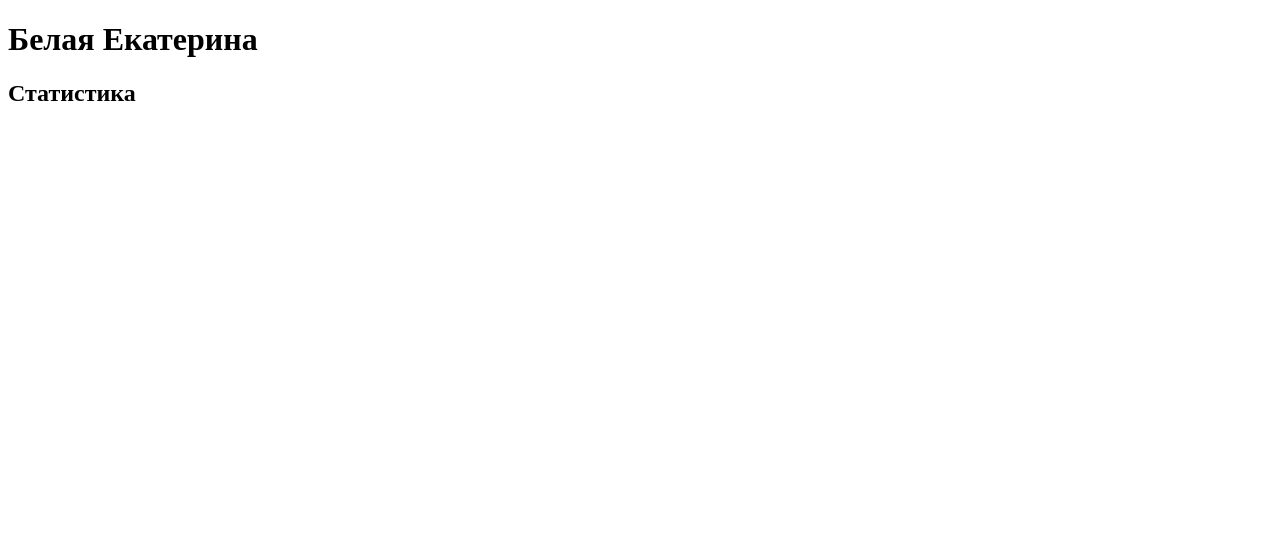
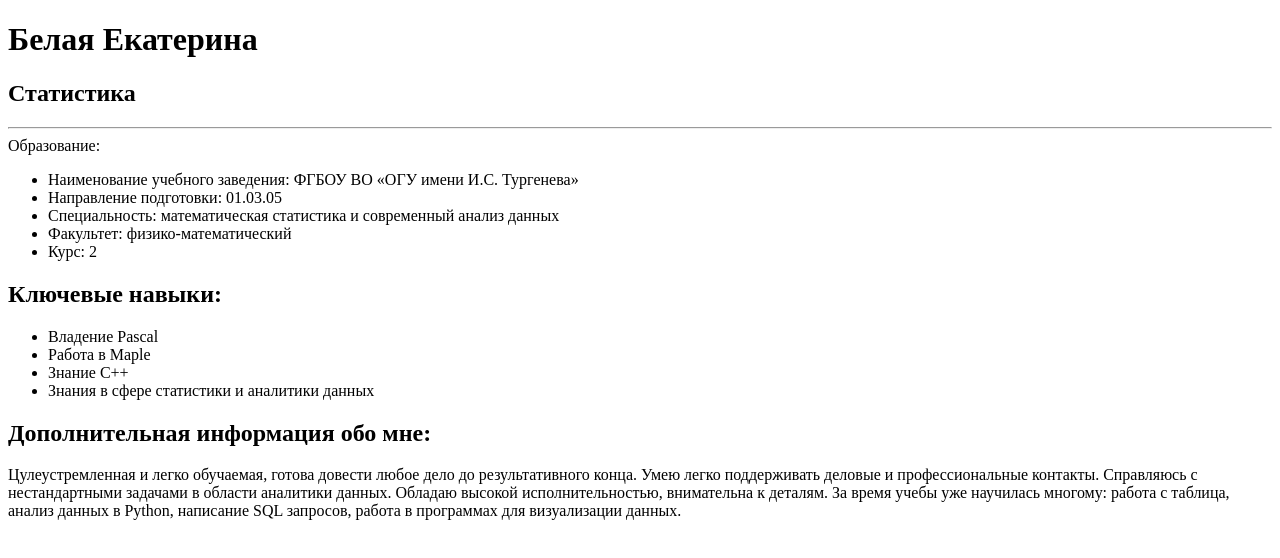
Before and after one commit to katerinsom/katerinsom.github.io, a plain HTML site: page index.html in a window 1280 px wide. Drawn offline with Linux system fonts and the light colour scheme.

Commit message:
Update index.html

```diff
--- a/index.html
+++ b/index.html
@@ -6,7 +6,43 @@
     <title>Резюме</title>
 </head>
 <body>
+    <main>
     <h1>Белая Екатерина</h1>
     <h2>Статистика</h2>
+
+    <hr>
+
+    <section
+        <h2>Образование:</h2>
+        <ul>
+            <li>Наименование учебного заведения: ФГБОУ ВО «ОГУ имени И.С. Тургенева»</li>
+            <li>Направление подготовки: 01.03.05</li>
+            <li>Специальность: математическая статистика и современный анализ данных</li>
+            <li>Факультет: физико-математический</li>
+            <li>Курс: 2</li>
+        </ul>
+     </section>
+
+     <section>
+         <h2>Ключевые навыки:</h2>
+         <ul>
+             <li>Владение Pascal</li>
+             <li>Работа в Maple</li>
+             <li>Знание С++</li>
+             <li>Знания в сфере статистики и аналитики данных</li>
+         </ul>
+         </section>
+
+         <section>
+             <h2>Дополнительная информация обо мне:</h2>
+             <p>
+Цулеустремленная и легко обучаемая, готова довести любое дело до результативного конца. Умею легко поддерживать деловые и профессиональные контакты.
+Справляюсь с нестандартными задачами в области аналитики данных. Обладаю высокой исполнительностью, внимательна к деталям.
+За время учебы уже научилась многому: работа с таблица, анализ данных в
+Python, написание SQL запросов, работа в программах для визуализации данных.
+             </p>
+         </section>
+
+
 </body>
 </html>
```
